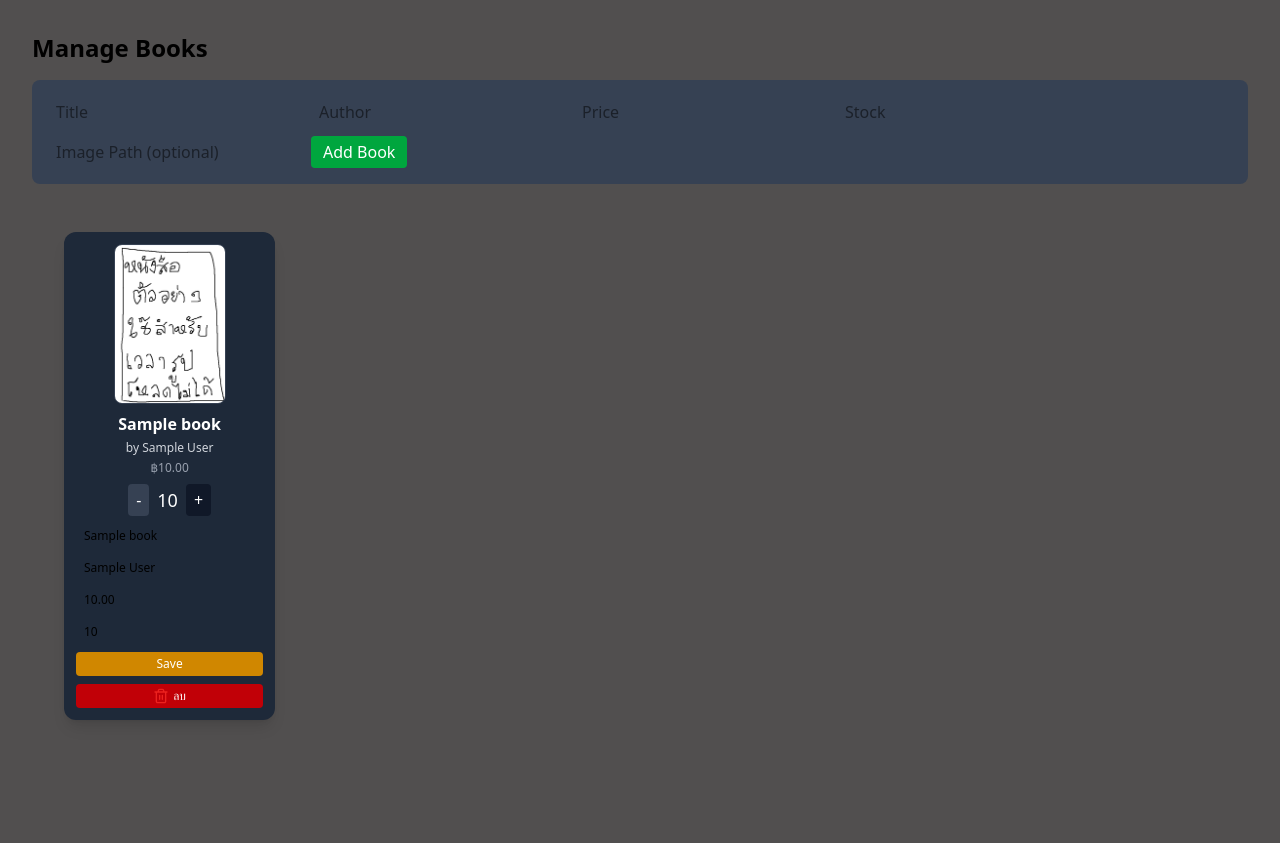
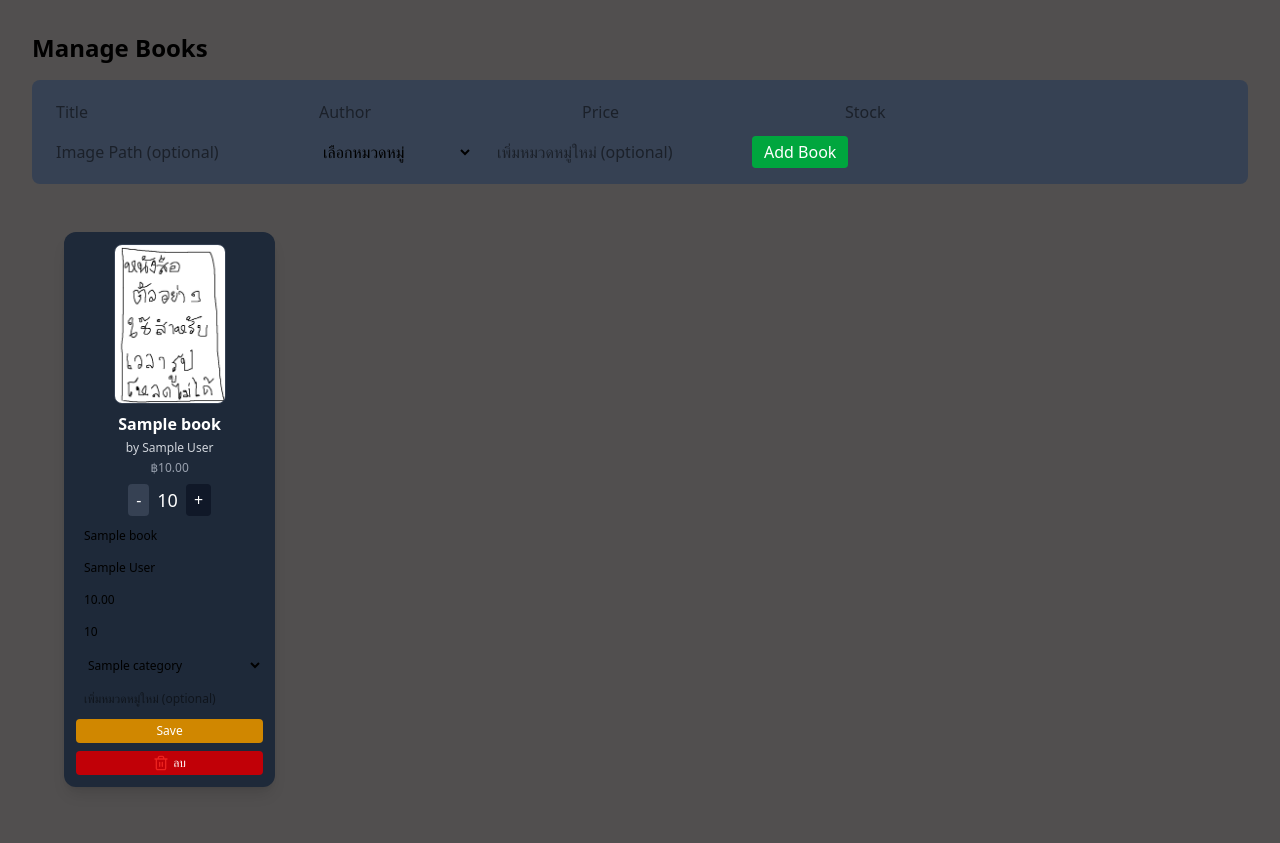
Before and after one commit to Project-Groap04-BookNest/BookNest, a Flask app: page /manage_books in a window 1280 px wide. Shown: the part 64-907 px from the top of the page. Before the commit the page ends 784 px from the top, so only its background shows below. Run offline with Flask 3, Linux system fonts and the light colour scheme; the visitor is signed in with stand-in values (Sample User, id 1); tables that the repository leaves empty hold one stand-in row (values such as "Sample post"); some libraries are stand-ins or nearby versions.

Commit message:
fix create book api and fix in ui

```diff
--- a/routes/ui_routes.py
+++ b/routes/ui_routes.py
@@ -69,6 +69,7 @@ def stock_keeper_or_admin_required(f):
 @stock_keeper_or_admin_required
 def manage_books():
     from models.book import Book
+    from models.book_categories import BookCategory
     if request.method == "POST":
         action = request.form.get("action")
         book_id = request.form.get("book_id")
@@ -78,8 +79,18 @@ def manage_books():
             price = request.form.get("price")
             stock_quantity = request.form.get("stock_quantity")
             image_path = request.form.get("image_path") or "assets/if_book_error.png"
-            if title and author and price and stock_quantity:
-                new_book = Book(title=title, author=author, price=price, stock_quantity=stock_quantity, image_path=image_path)
+            category_id = request.form.get("category_id")
+            new_category_name = request.form.get("new_category")
+            # handle category
+            if new_category_name:
+                category = BookCategory.query.filter_by(name=new_category_name).first()
+                if not category:
+                    category = BookCategory(name=new_category_name)
+                    db.session.add(category)
+                    db.session.commit()
+                category_id = category.id
+            if title and author and price and stock_quantity and category_id:
+                new_book = Book(title=title, author=author, price=price, stock_quantity=stock_quantity, image_path=image_path, category_id=category_id)
                 db.session.add(new_book)
                 db.session.commit()
                 flash("เพิ่มหนังสือสำเร็จ", "success")
@@ -97,6 +108,17 @@ def manage_books():
                 book.price = request.form.get("price", book.price)
                 book.stock_quantity = request.form.get("stock_quantity", book.stock_quantity)
                 book.image_path = request.form.get("image_path", book.image_path)
+                category_id = request.form.get("category_id")
+                new_category_name = request.form.get("new_category")
+                if new_category_name:
+                    category = BookCategory.query.filter_by(name=new_category_name).first()
+                    if not category:
+                        category = BookCategory(name=new_category_name)
+                        db.session.add(category)
+                        db.session.commit()
+                    category_id = category.id
+                if category_id:
+                    book.category_id = category_id
                 db.session.commit()
                 flash("แก้ไขข้อมูลหนังสือสำเร็จ", "success")
         elif action == "increase_stock" and book_id:
@@ -112,7 +134,7 @@ def manage_books():
         return redirect(url_for("ui.manage_books"))
 
     books = Book.query.order_by(Book.id.desc()).all()
-
+    categories = BookCategory.query.order_by(BookCategory.name).all()
     # ตรวจสอบและแก้ไข image_path
     for book in books:
         if not book.image_path:
@@ -121,7 +143,7 @@ def manage_books():
             full_path = os.path.join(current_app.static_folder, book.image_path)
             if not os.path.exists(full_path):
                 book.image_path = "assets/if_book_error.png"
-    return render_template("manage_books.html", books=books)
+    return render_template("manage_books.html", books=books, categories=categories)
 
 def admin_required(f):
     @wraps(f)
--- a/templates/manage_books.html
+++ b/templates/manage_books.html
@@ -12,6 +12,13 @@
   <input name="price" placeholder="Price" type="number" step="0.01" class="px-2 py-1 rounded mr-2" required>
   <input name="stock_quantity" placeholder="Stock" type="number" min="0" class="px-2 py-1 rounded mr-2" required>
   <input name="image_path" placeholder="Image Path (optional)" class="px-2 py-1 rounded mr-2">
+  <select name="category_id" class="px-2 py-1 rounded mr-2">
+    <option value="">เลือกหมวดหมู่</option>
+    {% for cat in categories %}
+      <option value="{{ cat.id }}">{{ cat.name }}</option>
+    {% endfor %}
+  </select>
+  <input name="new_category" placeholder="เพิ่มหมวดหมู่ใหม่ (optional)" class="px-2 py-1 rounded mr-2">
   <button type="submit" class="bg-green-600 text-white px-3 py-1 rounded hover:bg-green-700">Add Book</button>
 </form>
 
@@ -47,6 +54,13 @@
           <input name="author" value="{{ book.author }}" class="px-2 py-1 rounded text-xs mb-1" required placeholder="Author">
           <input name="price" value="{{ book.price }}" type="number" step="0.01" class="px-2 py-1 rounded text-xs mb-1" required placeholder="Price">
           <input name="stock_quantity" value="{{ book.stock_quantity }}" type="number" min="0" class="px-2 py-1 rounded text-xs mb-1" required placeholder="Stock">
+          <select name="category_id" class="px-2 py-1 rounded text-xs mb-1">
+            <option value="">เลือกหมวดหมู่</option>
+            {% for cat in categories %}
+              <option value="{{ cat.id }}" {% if book.category_id == cat.id %}selected{% endif %}>{{ cat.name }}</option>
+            {% endfor %}
+          </select>
+          <input name="new_category" placeholder="เพิ่มหมวดหมู่ใหม่ (optional)" class="px-2 py-1 rounded text-xs mb-1">
           <button type="submit" class="bg-yellow-600 text-white px-2 py-1 rounded hover:bg-yellow-700 text-xs">Save</button>
         </form>
         <form method="post" action="{{ url_for('ui.manage_books') }}" class="w-full">
```
